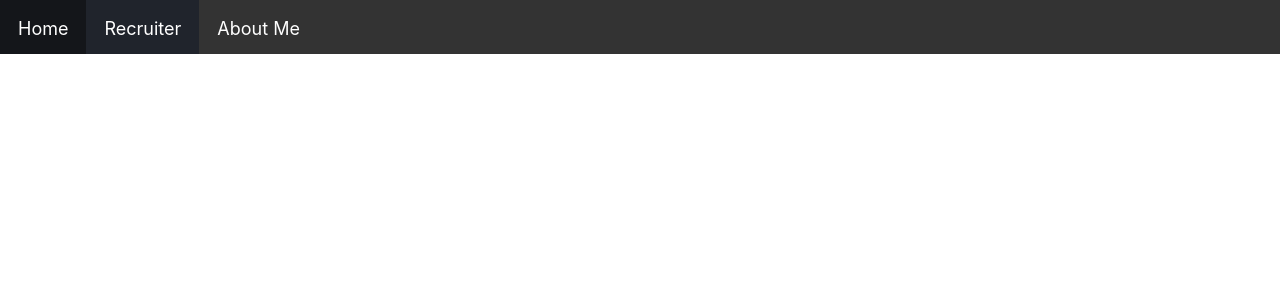
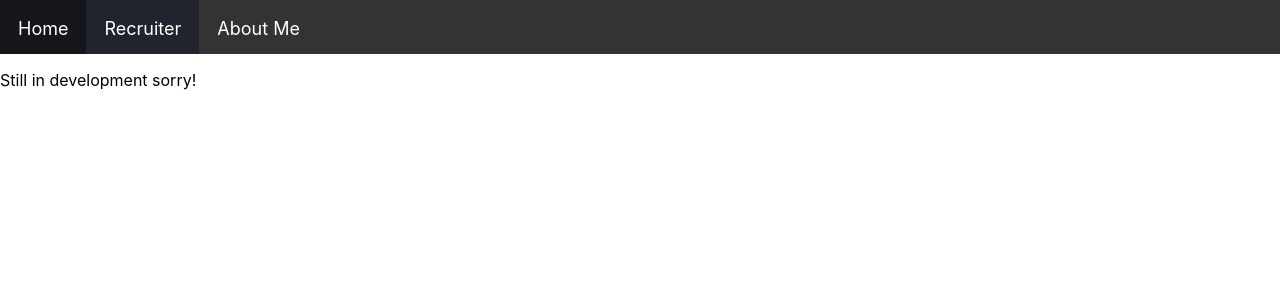
Before and after one commit to Dygo454/portfolioWebsite, a React (Create React App) app in the folder portfolio/: page /recruit in a window 1280 px wide. Shown: the top 300 px of the page. Built offline with nearby package versions, Linux system fonts and the light colour scheme.

Commit message:
quick change and test

```diff
--- a/portfolio/src/pages/Recruit.js
+++ b/portfolio/src/pages/Recruit.js
@@ -3,6 +3,7 @@ import './Recruit.css';
 function Recruit() {
   return (
     <div className="Recruit">
+      <p>Still in development sorry!</p>
     </div>
   );
 }
```
